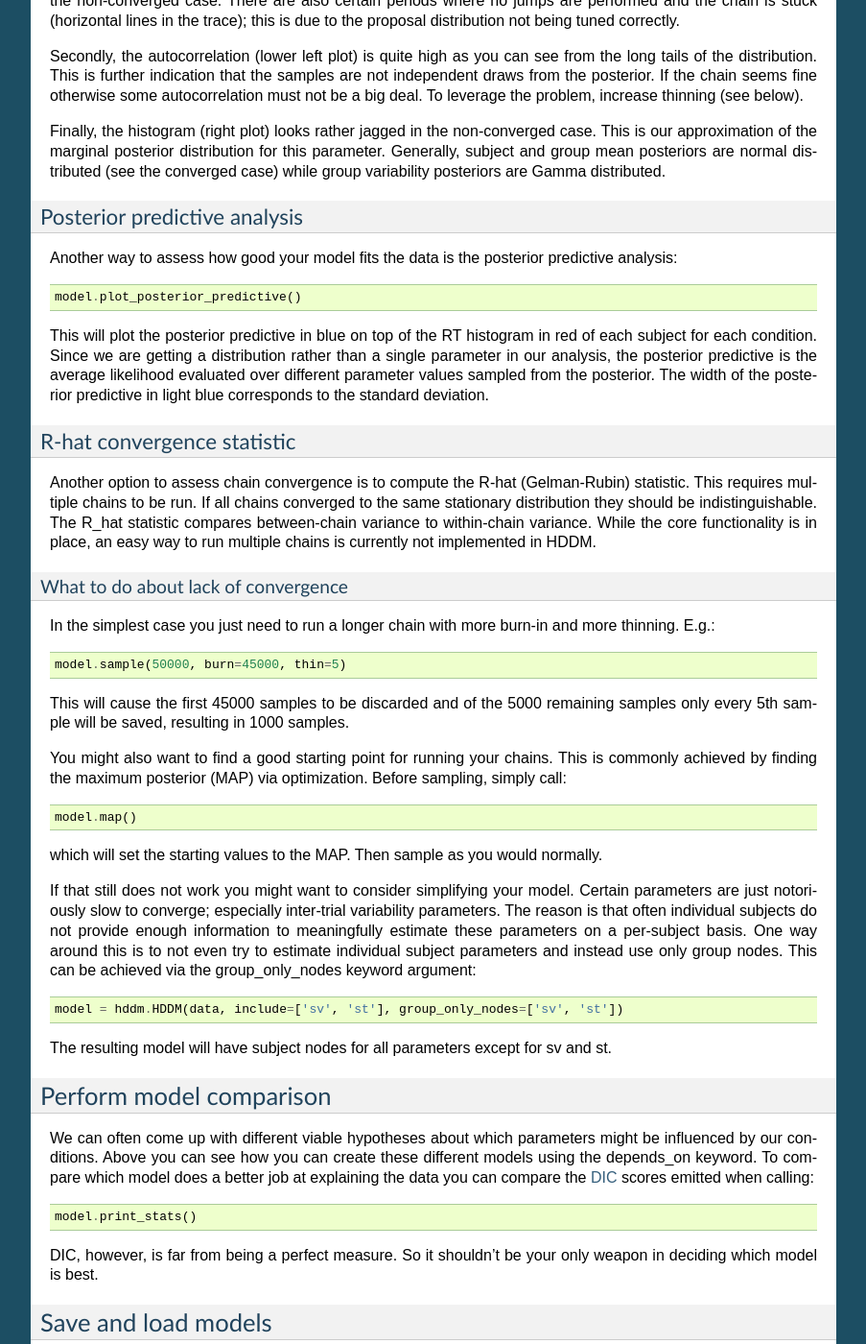
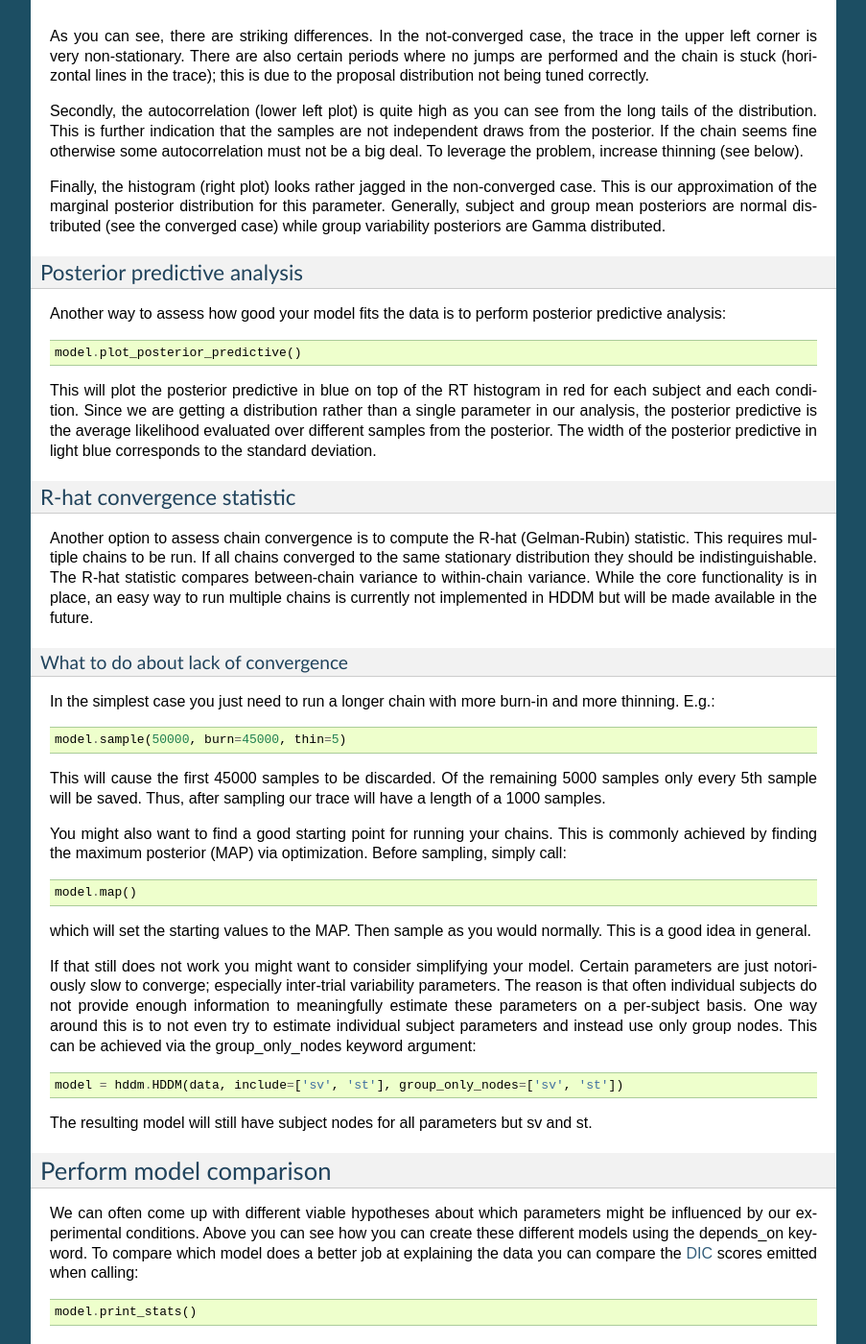
Before and after one commit to hddm-devs/hddm, a Sphinx documentation site: the page built from docs/howto.rst, in a window 1280 px wide and 1400 px high, scrolled down 2367 px. Shown: the whole window at 96% size, without its empty margins (198-1101 px from the left). Built offline with Sphinx 7.4.7, drawn with Linux system fonts in a browser that asks for light colours; formulas are drawn with MathJax 3; some of the changed text lies outside the part shown.

Commit message:
DOC: Minor

```diff
--- a/docs/howto.rst
+++ b/docs/howto.rst
@@ -34,21 +34,24 @@
 Have separate parameters for different conditions using depends_on
 --------------------------------------------------------------------
 
-Most experiments test how different conditions (e.g. drug
-manipulations) affect certain parameters. You can build arbitrarily
-complex models using the depends_on keyword.
+Most psychological experiments test how different conditions
+(e.g. drug manipulations) affect certain parameters. You can build
+arbitrarily complex models using the depends_on keyword.
 
 ::
 
    model = hddm.HDDM(data, depends_on={'a': 'drug', 'v': ['drug', 'difficulty']})
 
-As you can see, you can supply one or multiple column names as values.
+This will create model in which separate thresholds are estimated for
+each drug condition and separate drift-rates for different drug
+conditions and different levels of difficulty.
 
 Note that this requires the columns 'drug' and 'difficulty' to be
 present in your data array. For readability of which parameter coded
 for what it is often useful to use string identifiers (e.g. drug:
 off/on rather than drug: 0/1).
 
+As you can see, single or multiple columns can supplied as values.
 
 Assess model convergence
 ------------------------
@@ -71,19 +74,20 @@
 
 There is a column called MC error. These values should not be much
 larger than ~0.001. However, this is a very weak statistic and by no
-means sufficient.
+means sufficient to assess convergence.
 
 
 Visually inspect chains
 """"""""""""""""""""""
 
-The first thing to look at are the traces. You can plot them by calling:
+The next thing to look at are the traces of the posteriors. You can
+plot them by calling:
 
 ::
 
    model.plot_posteriors()
 
-This will create figures for each parameter in your model (which could
+This will create a figure for each parameter in your model (which could
 be a lot). Here is an example of what a not-converged chain looks
 like:
 
@@ -93,17 +97,18 @@
 
 .. figure:: converged_trace.png
 
-As you can see there are striking differences. Foremost the trace in
-the upper left corner is very non-stationary in the non-converged
-case. There are also certain periods where no jumps are performed and
-the chain is stuck (horizontal lines in the trace); this is due to the
-proposal distribution not being tuned correctly.
+As you can see, there are striking differences. In the not-converged
+case, the trace in the upper left corner is very non-stationary. There
+are also certain periods where no jumps are performed and the chain is
+stuck (horizontal lines in the trace); this is due to the proposal
+distribution not being tuned correctly.
 
 Secondly, the autocorrelation (lower left plot) is quite high as you
 can see from the long tails of the distribution. This is further
 indication that the samples are not independent draws from the
 posterior. If the chain seems fine otherwise some autocorrelation must
-not be a big deal. To leverage the problem, increase thinning (see below).
+not be a big deal. To leverage the problem, increase thinning (see
+below).
 
 Finally, the histogram (right plot) looks rather jagged in the
 non-converged case. This is our approximation of the marginal
@@ -114,7 +119,7 @@
 Posterior predictive analysis
 """""""""""""""""""""""""""""
 
-Another way to assess how good your model fits the data is the
+Another way to assess how good your model fits the data is to perform
 posterior predictive analysis:
 
 ::
@@ -124,12 +129,11 @@
 .. TODO: ADD NICE PLOT
 
 This will plot the posterior predictive in blue on top of the RT
-histogram in red of each subject for each condition. Since we are
+histogram in red for each subject and each condition. Since we are
 getting a distribution rather than a single parameter in our analysis,
 the posterior predictive is the average likelihood evaluated over
-different parameter values sampled from the posterior. The width of
-the posterior predictive in light blue corresponds to the standard
-deviation.
+different samples from the posterior. The width of the posterior
+predictive in light blue corresponds to the standard deviation.
 
 
 R-hat convergence statistic
@@ -138,10 +142,10 @@
 Another option to assess chain convergence is to compute the R-hat
 (Gelman-Rubin) statistic. This requires multiple chains to be run. If
 all chains converged to the same stationary distribution they should
-be indistinguishable. The R_hat statistic compares between-chain
+be indistinguishable. The R-hat statistic compares between-chain
 variance to within-chain variance. While the core functionality is in
 place, an easy way to run multiple chains is currently not implemented
-in HDDM.
+in HDDM but will be made available in the future.
 
 What to do about lack of convergence
 ^^^^^^^^^^^^^^^^^^^^^^^^^^^^^^^^^^^^
@@ -153,9 +157,9 @@
 
     model.sample(50000, burn=45000, thin=5)
 
-This will cause the first 45000 samples to be discarded and of the
-5000 remaining samples only every 5th sample will be saved, resulting
-in 1000 samples.
+This will cause the first 45000 samples to be discarded. Of the
+remaining 5000 samples only every 5th sample will be saved. Thus,
+after sampling our trace will have a length of a 1000 samples.
 
 You might also want to find a good starting point for running your
 chains. This is commonly achieved by finding the maximum posterior
@@ -165,7 +169,8 @@
 
     model.map()
 
-which will set the starting values to the MAP. Then sample as you would normally.
+which will set the starting values to the MAP. Then sample as you
+would normally. This is a good idea in general.
 
 If that still does not work you might want to consider simplifying
 your model. Certain parameters are just notoriously slow to converge;
@@ -180,18 +185,19 @@
 
     model = hddm.HDDM(data, include=['sv', 'st'], group_only_nodes=['sv', 'st'])
 
-The resulting model will have subject nodes for all parameters except
-for sv and st.
+The resulting model will still have subject nodes for all parameters
+but sv and st.
 
 
 Perform model comparison
 ------------------------
 
 We can often come up with different viable hypotheses about which
-parameters might be influenced by our conditions. Above you can see
-how you can create these different models using the depends_on
-keyword. To compare which model does a better job at explaining the
-data you can compare the DIC_ scores emitted when calling:
+parameters might be influenced by our experimental conditions. Above
+you can see how you can create these different models using the
+depends_on keyword. To compare which model does a better job at
+explaining the data you can compare the DIC_ scores emitted when
+calling:
 
 ::
 
@@ -234,7 +240,9 @@
     # for example, you can access the contents of the chain for parameter v with
     # len(model.mc.trace("v")[:])
 
-Under the hood, HDDM uses the database backend provided by PyMC. More information on the types of backends and their properties can be found in the `PyMC docs`_.
+Under the hood, HDDM uses the database backend provided by PyMC. More
+information on the types of backends and their properties can be found
+in the `PyMC docs`_.
 
 
 .. _PyMC docs: http://pymc-devs.github.com/pymc/database.html#saving-data-to-disk
```
Also changed, not shown: other parts of docs/howto.rst (+13 -13 lines).
